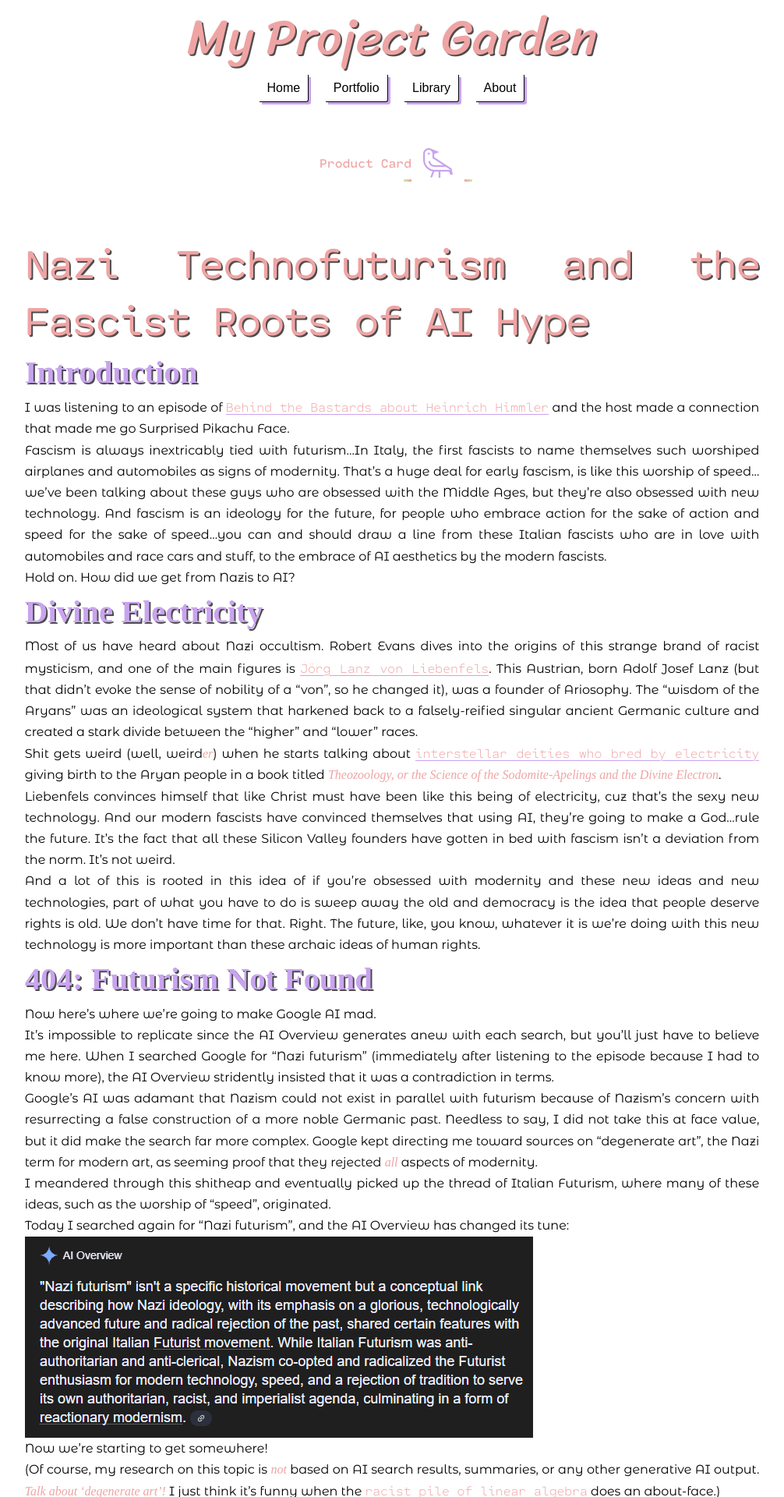
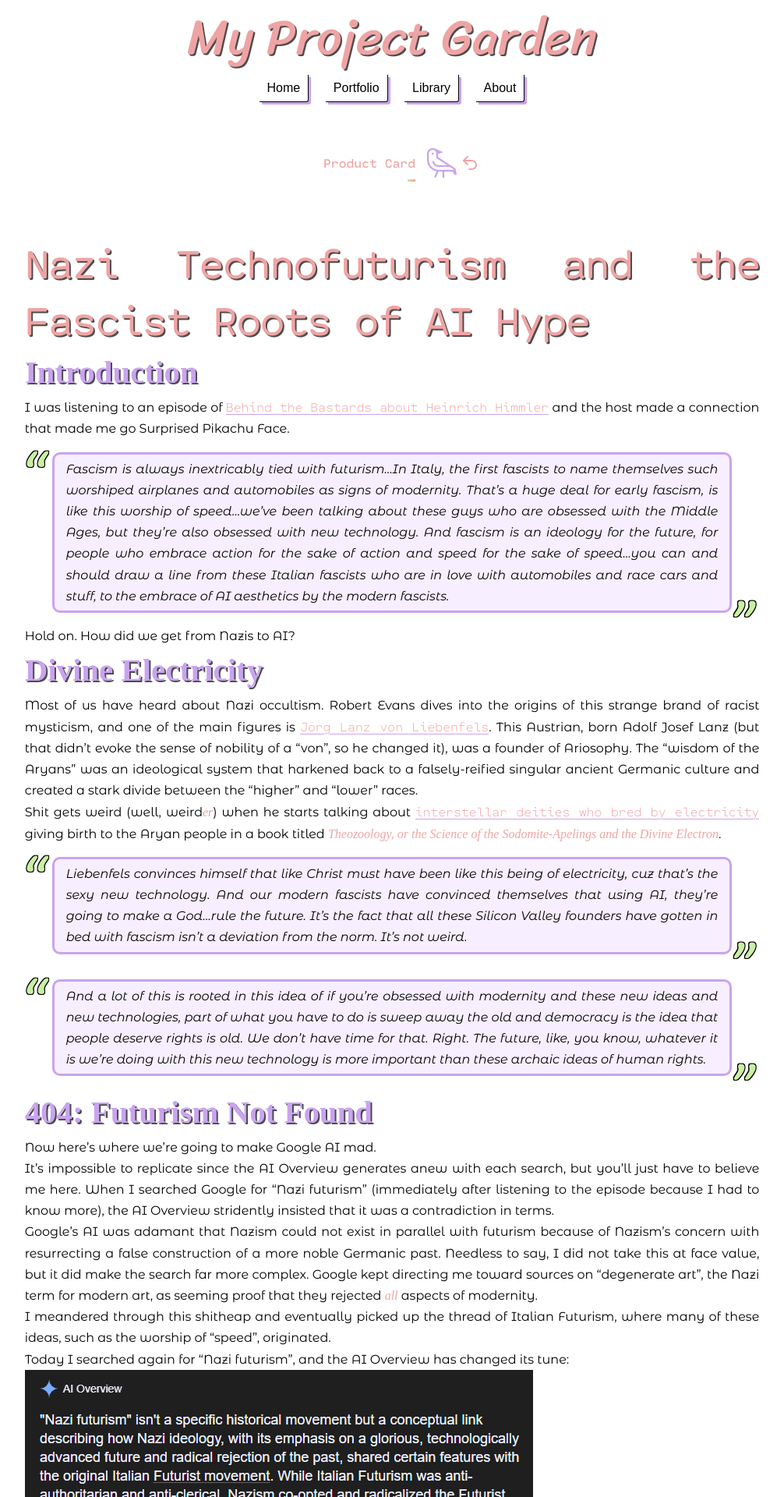
Before and after one commit to sola-fairy/sola-fairy.garden, a Jekyll site: the page built from _posts/2025-09-13-fascist-ai.md, in a window 1280 px wide. Shown: the top 1920 px of the page at 78% size, without its empty margins (137-1143 px from the left). Built offline with Jekyll 4.4.1, drawn with Linux system fonts in a browser that asks for light colours; some web fonts are replaced.

Commit message:
quote styles

```diff
--- a/_layouts/page.html
+++ b/_layouts/page.html
@@ -4,13 +4,13 @@ author: sola
 ---
 <main>
     <div class="portfolio-links">
-      {% if page.previous.url == empty %}
+      {% if page.previous.url == nil %}
         <a href="/"><svg xmlns="http://www.w3.org/2000/svg" width="24" height="24" viewBox="0 0 24 24" fill="none" stroke="#efa4a4" stroke-width="2" stroke-linecap="round" stroke-linejoin="round" class="lucide lucide-redo2-icon lucide-redo-2"><path d="m15 14 5-5-5-5"/><path d="M20 9H9.5A5.5 5.5 0 0 0 4 14.5A5.5 5.5 0 0 0 9.5 20H13"/></svg></a>
         {% else %}
           <a href="{{ page.previous.url }}" class="left">{{ page.previous.title }}</a>
       {% endif %}
     <span class="icon bounce">raven</span>
-      {% if page.next.url == empty %}
+      {% if page.next.url == nil %}
         <a href="/"><svg xmlns="http://www.w3.org/2000/svg" width="24" height="24" viewBox="0 0 24 24" fill="none" stroke="#efa4a4" stroke-width="2" stroke-linecap="round" stroke-linejoin="round" class="lucide lucide-undo2-icon lucide-undo-2"><path d="M9 14 4 9l5-5"/><path d="M4 9h10.5a5.5 5.5 0 0 1 5.5 5.5a5.5 5.5 0 0 1-5.5 5.5H11"/></svg></a>
         {% else %}
           <a href="{{ page.next.url }}" class="right">{{ page.next.title }}</a>
--- a/assets/style.css
+++ b/assets/style.css
@@ -5,6 +5,7 @@
   --bg2: #000;
   --melon: #efa4a4;
   --wisteria: #c9a4ef;
+  --quote-bg: #f7efff;
   --papaya-whip: hsla(35, 100%, 92%, 1);
   --black: hsla(0, 0%, 0%, 1);
   --tea-green: #c9efa4;
@@ -300,6 +301,50 @@ article {
   p {
     line-height: 1.7;
   }
+
+  blockquote {
+    margin: 1rem calc(2vw + 1%);
+    background: var(--quote-bg);
+    border-radius: 10px;
+    padding: 5px 15px;
+    border: 3px solid var(--wisteria);
+    anchor-name: --quote-anchor;
+    font-style: italic;
+  }
+
+  blockquote:before {
+  content: "\201C";
+  color: var(--tea-green);
+  text-shadow:
+    -0.063rem -0.063rem 0 black,
+    0.063rem -0.063rem 0 black,
+    -0.063rem 0.063rem 0 black,
+    0.063rem 0.063rem 0 black;
+  font-size: calc(var(--size-step-5) + 1.5em);
+  font-family: 'Sriracha', sans-serif;
+  position: absolute;
+  position-anchor: --quote-anchor;
+  left: calc(anchor(start) - 2.5rem);
+  line-height: .55;
+  font-style: normal;
+  }
+
+  blockquote:after {
+  content: "\201D";
+  color: var(--tea-green);
+  text-shadow:
+    -0.063rem -0.063rem 0 black,
+    0.063rem -0.063rem 0 black,
+    -0.063rem 0.063rem 0 black,
+    0.063rem 0.063rem 0 black;
+  font-size: calc(var(--size-step-5) + 1.5em);
+  font-family: 'Sriracha', sans-serif;
+  position: absolute;
+  position-anchor: --quote-anchor;
+  right: calc(anchor(end) - 1.5rem);
+  line-height: .6;
+  font-style: normal;
+  }
 }
 
 em {
```
